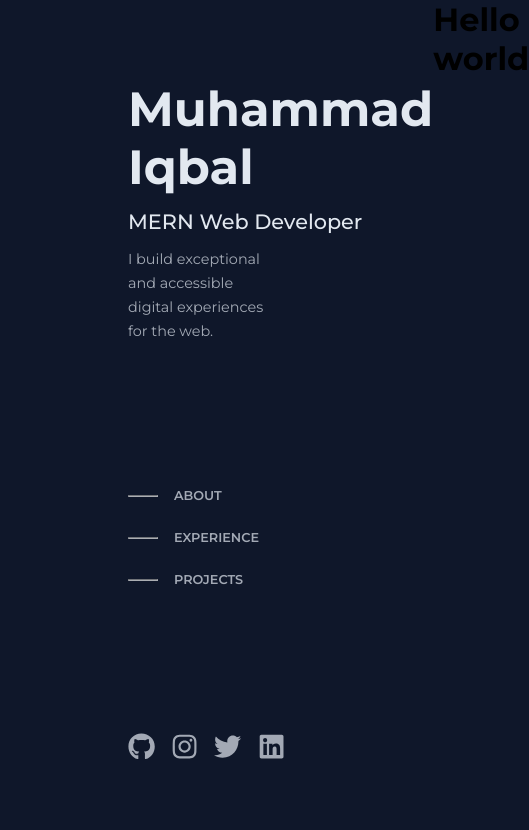
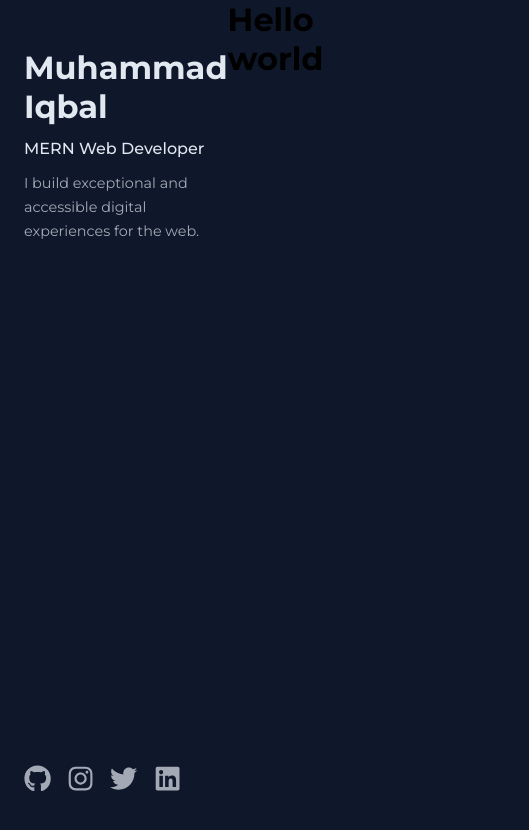
Before and after one commit to hellofromiqbal/react-porto, a React (Create React App) app: page / in a window 390 px wide. Shown: the top 830 px of the page, 529 px wide, since content can reach past the window. Built offline with nearby package versions, Linux system fonts and the light colour scheme.

Commit message:
add app header media queries

```diff
--- a/src/App.module.css
+++ b/src/App.module.css
@@ -1,13 +1,13 @@
 .App {
   display: flex;
+  flex-direction: row;
 }
 
 /* App Header */
 .AppHeader {
   flex-basis: 50%;
   height: 100vh;
-  padding-top: 5rem;
-  padding-bottom: 5rem;
+  padding: 5rem 0;
 }
 
 .AppHeaderContent {
@@ -21,3 +21,26 @@
 .AppMain {
   flex-basis: 50%;
 }
+
+
+/* Media Queries */
+@media screen and (640px < width <= 1024px) {
+  .App {
+    flex-direction: column;
+  }
+
+  .AppHeader {
+    flex-basis: 100%;
+    padding: 5rem 0;
+  }
+
+  .AppMain {
+    flex-basis: 100%;
+  }
+}
+
+@media screen and (width <= 640px) {
+  .AppHeader {
+    padding: 3rem 0;
+  }
+}
--- a/src/components/IntroProfile/introProfile.module.css
+++ b/src/components/IntroProfile/introProfile.module.css
@@ -23,3 +23,33 @@
 .introProfile p {
   opacity: .7;
 }
+
+
+/* Media Queries */
+@media screen and (640px < width <= 1024px) {
+  .introProfile h1 {
+    font-size: 2.5rem;
+  }
+
+  .introProfile h2 {
+    font-size: 1.1rem;
+  }
+
+  .introProfile p {
+    width: 40%;
+  }
+}
+
+@media screen and (width <= 640px) {
+  .introProfile h1 {
+    font-size: 2rem;
+  }
+
+  .introProfile h2 {
+    font-size: 1rem;
+  }
+
+  .introProfile p {
+    width: 100%;
+  }
+}
--- a/src/components/Navbar/navbar.module.css
+++ b/src/components/Navbar/navbar.module.css
@@ -32,3 +32,9 @@
   width: 60px;
   transition: all ease .3s;
 }
+
+@media screen and (width <= 1024px) {
+  .navbar {
+    display: none;
+  }
+}
--- a/src/components/SocialMedia/socialMedia.module.css
+++ b/src/components/SocialMedia/socialMedia.module.css
@@ -14,3 +14,9 @@
   opacity: 1;
   transition: all .3s;
 }
+
+@media screen and (width <= 1024px) {
+  .socialMedia {
+    margin-top: 1.5rem;
+  }
+}
--- a/src/index.css
+++ b/src/index.css
@@ -18,3 +18,17 @@ body {
 a {
   text-decoration: none;
 }
+
+
+/* Media Queries */
+@media screen and (640px < width <= 1024px) {
+  body {
+    padding: 0 3rem;
+  }
+}
+
+@media screen and (width <= 640px) {
+  body {
+    padding: 0 1.5rem;
+  }
+}
```
